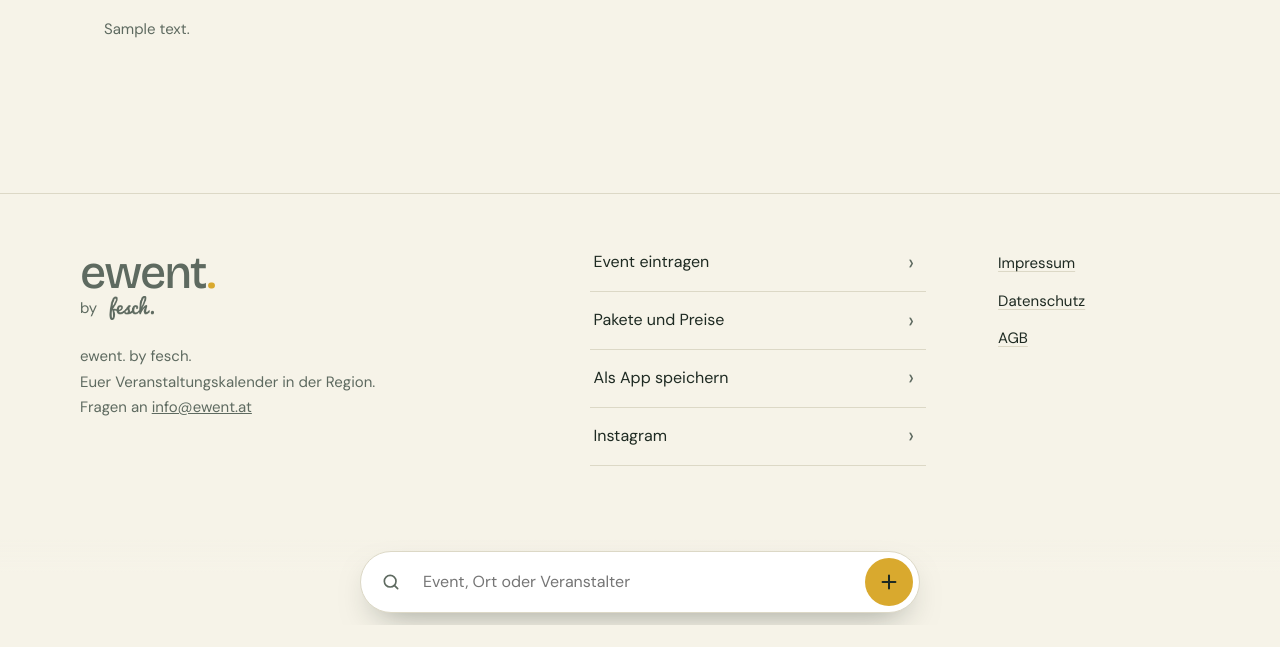
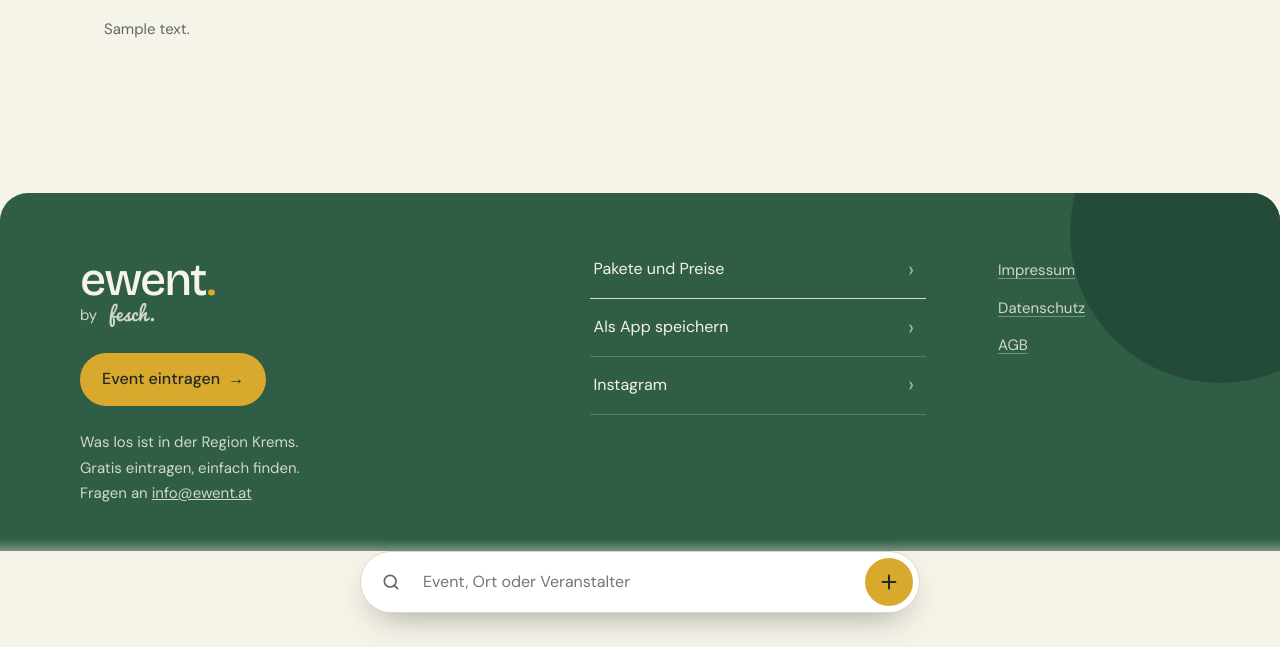
Before and after one commit to feschstudio/ewent, a WordPress theme: template themes/ewent-theme/index.php in a window 1280 px wide. Shown: the part 175-822 px from the top of the page. Before the commit the page ends 800 px from the top, so only its background shows below. Run offline with PHP 8.4 and a stand-in for WordPress, Linux system fonts and the light colour scheme; the site name, menu and one post (Sample post) are stand-ins, and other content is empty.

Commit message:
0.7.11: Footer neu (dunkelgrünes Panel, Aktions-Button)
Co-Authored-By: Claude Sonnet 5.5 <noreply@anthropic.com>
Claude-Session: https://claude.ai/code/session_016uZJsu4QLBCDBjTrXTyEui

```diff
--- a/ewent-core.php
+++ b/ewent-core.php
@@ -2,7 +2,7 @@
 /**
  * Plugin Name: ewent core
  * Description: Veranstaltungskalender Region Krems (ewent. by fesch.): Events, Freigabe, Übernahme-Anfragen, Einreichen, Grundbefüllung.
- * Version: 0.7.10
+ * Version: 0.7.11
  * Author: fesch.
  * Text Domain: ewent-core
  * Requires PHP: 7.4
@@ -12,7 +12,7 @@ if ( ! defined( 'ABSPATH' ) ) {
 	exit;
 }
 
-define( 'EWENT_VERSION', '0.7.10' );
+define( 'EWENT_VERSION', '0.7.11' );
 define( 'EWENT_DIR', plugin_dir_path( __FILE__ ) );
 define( 'EWENT_URL', plugin_dir_url( __FILE__ ) );
 
--- a/themes/ewent-theme/assets/ewent.css
+++ b/themes/ewent-theme/assets/ewent.css
@@ -514,3 +514,19 @@ select.in,textarea.in{width:100%;font:inherit}
   .list .ev .txt{padding:0 6px 0 0}
   .list .ev h3{font-size:18px;margin:0 0 4px}
 }
+
+/* Footer: dunkelgrünes Panel mit Aktions-Button */
+footer{background:var(--accent);color:rgba(246,243,232,.82);border-top:0;border-radius:28px 28px 0 0;position:relative;overflow:hidden;margin-top:72px;padding:36px 0 26px}
+footer::before{content:"";position:absolute;right:-90px;top:-110px;width:300px;height:300px;border-radius:50%;background:#244A38;pointer-events:none}
+footer .wrap{position:relative}
+footer .wm{color:var(--paper)}
+footer .by,footer .tagl,footer .tagl a,footer .legal,footer .legal a,footer .demo{color:rgba(246,243,232,.82)}
+footer .legal a{text-decoration-color:rgba(246,243,232,.35)}
+footer .fmenu{border-bottom-color:rgba(246,243,232,.22)}
+footer .fmenu>a,footer .fmenu>button,footer .hs summary,footer .hsb h4,footer .hsb b{color:var(--paper);border-top-color:rgba(246,243,232,.22)}
+footer .fmenu i,footer .hs summary::after{color:rgba(246,243,232,.6)}
+footer .hs{border-top-color:rgba(246,243,232,.22)}
+footer .hsb{color:rgba(246,243,232,.82)}
+.fcta{display:inline-flex;align-items:center;gap:8px;margin-top:20px;padding:14px 22px;border:0;border-radius:999px;background:var(--butter);color:var(--ink);font:inherit;font-size:16px;font-weight:500;text-decoration:none;cursor:pointer;transition:transform .15s}
+.fcta:hover{transform:translateY(-1px)}
+@media(min-width:1024px){footer{padding:64px 0 44px;margin-top:96px}.fcta{margin-top:26px}}
--- a/themes/ewent-theme/footer.php
+++ b/themes/ewent-theme/footer.php
@@ -5,9 +5,9 @@ $h    = $home ? '' : esc_url( home_url( '/' ) );
 ?>
 <footer>
   <div class="wrap foot">
-    <div class="brand"><div class="wm" aria-label="ewent.">ewent<i>.</i></div><div class="by"><span>by</span><?php if ( file_exists( $logo ) ) : ?><span class="logo-tint" role="img" aria-label="fesch."><img class="logo-img" src="<?php echo esc_url( get_template_directory_uri() . '/assets/fesch-logo.png' ); ?>" alt=""></span><?php else : ?><a href="https://fesch.co.at" style="font-family:var(--serif);font-size:24px;color:inherit;text-decoration:none">fesch.</a><?php endif; ?></div></div>
-    <p class="tagl">ewent. by fesch.<br>Euer Veranstaltungskalender in der Region.<br>Fragen an <a href="mailto:info@ewent.at">info@ewent.at</a></p>
-    <nav class="fmenu" aria-label="Menü"><?php if ( $home ) : ?><button type="button" data-open-submit>Event eintragen<i>›</i></button><?php else : ?><a href="<?php echo $h; ?>#submit">Event eintragen<i>›</i></a><?php endif; ?><?php if ( apply_filters( 'ewent_show_newsletter', false ) ) : ?><a href="<?php echo $h; ?>#newsletter">Newsletter<i>›</i></a><?php endif; ?><a href="<?php echo $h; ?>#pakete">Pakete und Preise<i>›</i></a>
+    <div class="brand"><div class="wm" aria-label="ewent.">ewent<i>.</i></div><div class="by"><span>by</span><?php if ( file_exists( $logo ) ) : ?><span class="logo-tint" role="img" aria-label="fesch."><img class="logo-img" src="<?php echo esc_url( get_template_directory_uri() . '/assets/fesch-logo.png' ); ?>" alt=""></span><?php else : ?><a href="https://fesch.co.at" style="font-family:var(--serif);font-size:24px;color:inherit;text-decoration:none">fesch.</a><?php endif; ?></div><?php if ( $home ) : ?><button type="button" class="fcta" data-open-submit>Event eintragen <span aria-hidden="true">→</span></button><?php else : ?><a class="fcta" href="<?php echo $h; ?>#submit">Event eintragen <span aria-hidden="true">→</span></a><?php endif; ?></div>
+    <p class="tagl">Was los ist in der Region Krems.<br>Gratis eintragen, einfach finden.<br>Fragen an <a href="mailto:info@ewent.at">info@ewent.at</a></p>
+    <nav class="fmenu" aria-label="Menü"><?php if ( apply_filters( 'ewent_show_newsletter', false ) ) : ?><a href="<?php echo $h; ?>#newsletter">Newsletter<i>›</i></a><?php endif; ?><a href="<?php echo $h; ?>#pakete">Pakete und Preise<i>›</i></a>
     <details class="hs"><summary>Als App speichern</summary><div class="hsb"><div class="hsi"><svg class="appico" viewBox="0 0 120 120" aria-hidden="true"><rect width="120" height="120" rx="27" fill="#2F5D46"/><circle cx="96" cy="-6" r="46" fill="#244A38"/><text x="54" y="86" text-anchor="middle" font-family="Bricolage Grotesque,DM Sans,sans-serif" font-weight="500" font-size="92" letter-spacing="-4" fill="#F6F3E8">e</text><circle cx="90" cy="80" r="8" fill="#D9A92E"/></svg><span>Icon auf dem Homescreen, ohne App Store</span></div><h4>iPhone (Safari)</h4><ol><li>Seite in Safari öffnen</li><li>Unten auf <b>Teilen</b> tippen (Quadrat mit Pfeil)</li><li><b>Zum Home-Bildschirm</b> wählen</li><li>Oben rechts <b>Hinzufügen</b></li></ol><h4>Android (Chrome)</h4><ol><li>Seite in Chrome öffnen</li><li>Oben rechts auf <b>⋮</b> tippen</li><li><b>App installieren</b> oder <b>Zum Startbildschirm hinzufügen</b></li><li>Mit <b>Installieren</b> bestätigen</li></ol></div></details><a href="https://instagram.com/ewent.at" target="_blank" rel="noopener">Instagram<i>›</i></a></nav>
     <nav class="legal" aria-label="Rechtliches"><a href="<?php echo esc_url( ewent_page_url( 'impressum' ) ); ?>">Impressum</a><a href="<?php echo esc_url( ewent_page_url( 'datenschutz' ) ); ?>">Datenschutz</a><a href="<?php echo esc_url( ewent_page_url( 'agb' ) ); ?>">AGB</a></nav>
   </div>
--- a/themes/ewent-theme/functions.php
+++ b/themes/ewent-theme/functions.php
@@ -3,7 +3,7 @@ if ( ! defined( 'ABSPATH' ) ) {
 	exit;
 }
 
-define( 'EWENT_THEME_VERSION', '0.7.10' );
+define( 'EWENT_THEME_VERSION', '0.7.11' );
 
 add_action( 'after_setup_theme', function () {
 	add_theme_support( 'title-tag' );
--- a/themes/ewent-theme/style.css
+++ b/themes/ewent-theme/style.css
@@ -4,7 +4,7 @@ Theme URI: https://ewent.at
 Author: fesch.
 Author URI: https://fesch.co.at
 Description: Das Design von ewent., dem Veranstaltungskalender der Region Krems. Arbeitet mit dem Plugin "ewent-core" zusammen.
-Version: 0.7.10
+Version: 0.7.11
 Requires at least: 6.0
 Requires PHP: 7.4
 Text Domain: ewent
```
